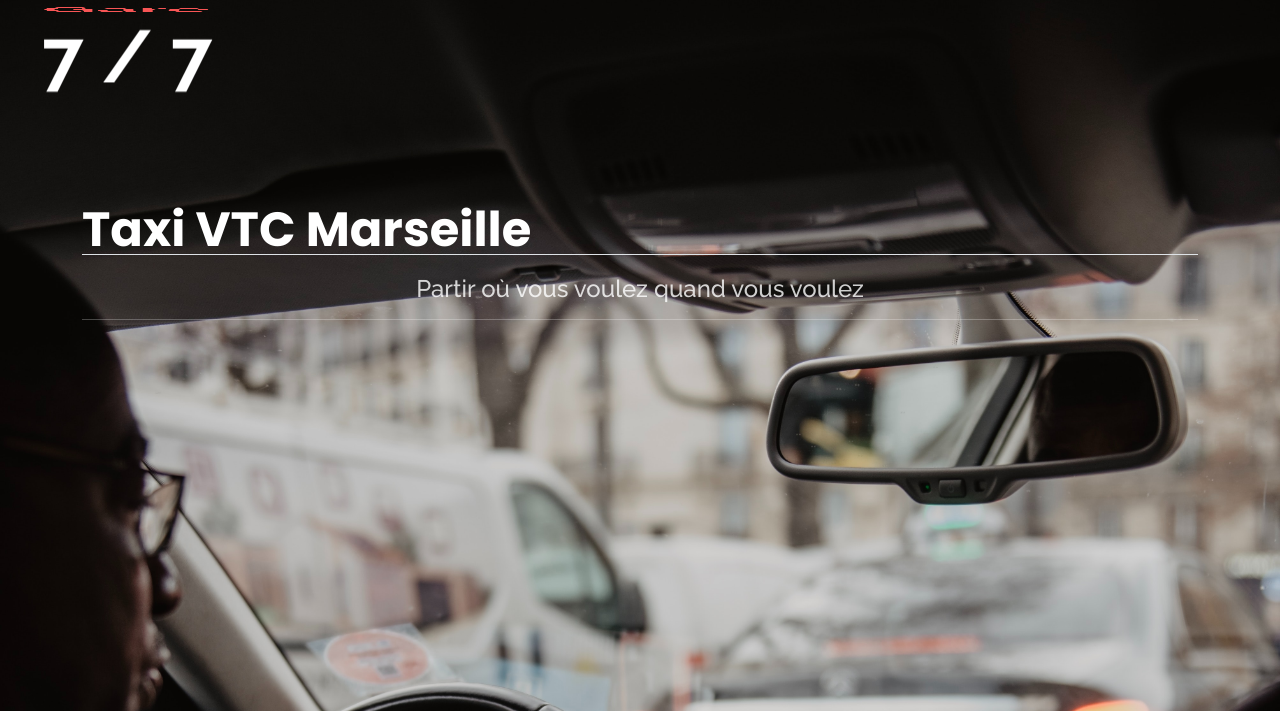
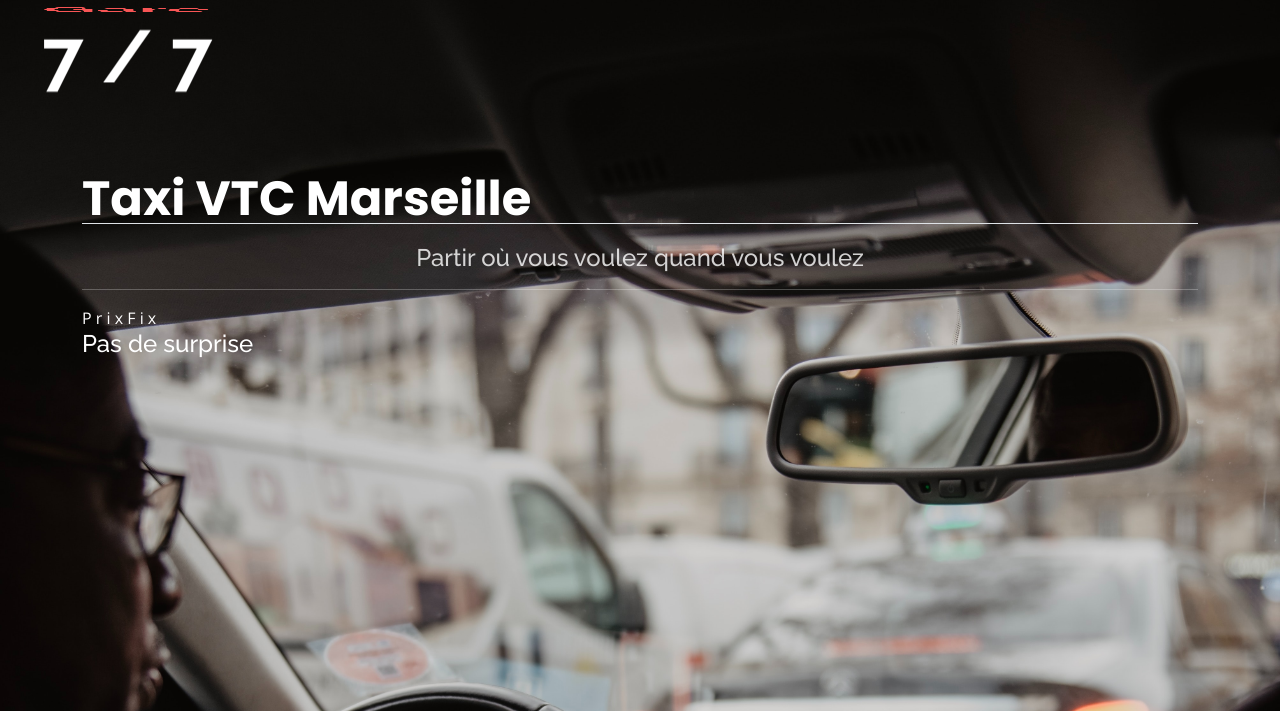
Before and after one commit to wazabiboy/baze, a plain HTML site: page index.html in a window 1280 px wide. Shown: the part 89-800 px from the top of the page. Drawn offline with nearby package versions, Linux system fonts and the light colour scheme.

Commit message:
Add files via upload

```diff
--- a/index.html
+++ b/index.html
@@ -1,5 +1,5 @@
 <!DOCTYPE html>
-<html lang="en">
+<html lang="fr_FR">
 
 <head>
   <meta charset="utf-8">
@@ -84,9 +84,23 @@
       <h2 class="text-center font-weight-bold ">Partir où    vous voulez  quand vous voulez</h2>
 
 <hr>
+<div class="waviy">
+   <span style="--i:1">P</span>
+   <span style="--i:2">r</span>
+   <span style="--i:3">i</span>
+   <span style="--i:4">x</span>
+   <span style="--i:5"> </span>
+   <span style="--i:6"> </span>
+   <span style="--i:7">F</span>
+   <span style="--i:8">i</span>
+   <span style="--i:9">x</span>
+   <span style="--i:10"></span>
+   </div>
+   <h4>Pas de surprise</h4>
+
+  </header><!-- End Header -->
 
 
-  </header><!-- End Header -->
 
   <!-- Vendor JS Files -->
   <script src="assets/vendor/purecounter/purecounter_vanilla.js"></script>
```
